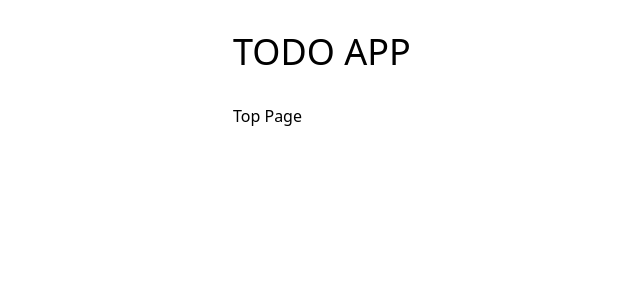
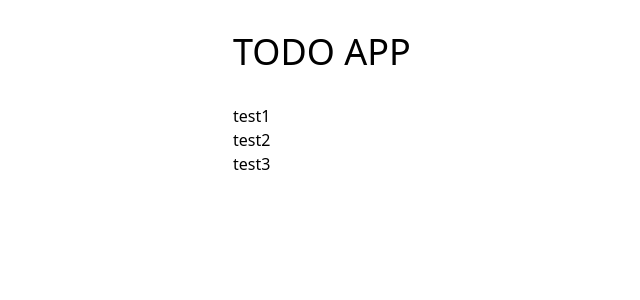
Before and after one commit to opatu07/progate-react-router-todo, a React (Vite) app in the folder front/: page / in a window 1280 px wide. Shown: the top 300 px of the page, without its empty margins (39-679 px from the left). Built offline with nearby package versions, Linux system fonts and the light colour scheme.

Commit message:
一覧表示

```diff
--- a/front/src/pages/top.tsx
+++ b/front/src/pages/top.tsx
@@ -1,3 +1,15 @@
+import { useContext } from "react";
+import { TaskContext } from "@/providers/task";
+
+
 export function Top() {
-  return <div>Top Page</div>;
+  const { tasks } = useContext(TaskContext);
+
+  return (
+    <ul>
+      {tasks.map(task => (
+        <li key={task.id}>{task.title}</li>
+      ))}
+    </ul>
+  );
 }
```
